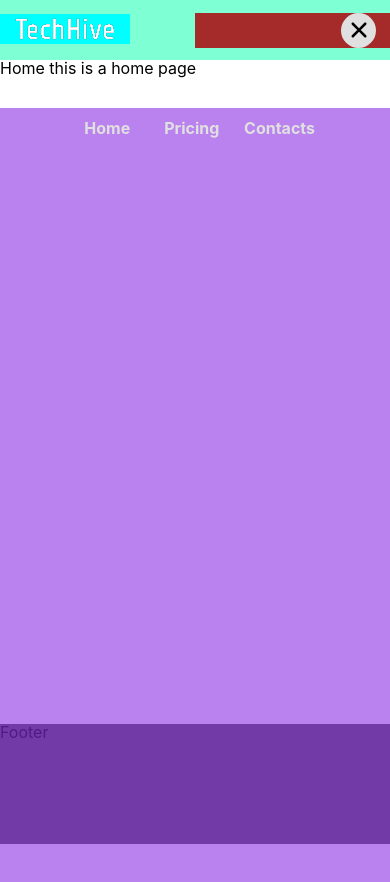
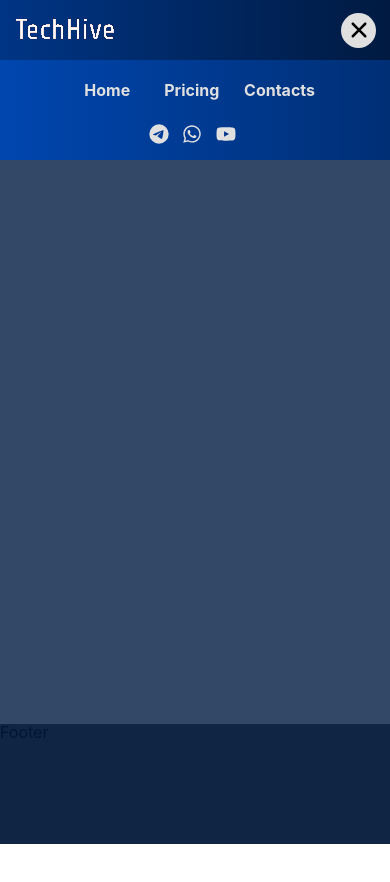
Before and after one commit to Alex-B012/techHive2, a React (Create React App) app: page / in a window 390 px wide. Both pictures are taken after a click on the button 358 px from the left and 30 px from the top of the page. Shown: the top 882 px of the page. After the commit the page ends 844 px from the top, so only its background shows below. Built offline with nearby package versions, Linux system fonts and the light colour scheme; a web font is replaced by a local one.

Commit message:
header completed

```diff
--- a/src/App.css
+++ b/src/App.css
@@ -1,8 +1,6 @@
 @import url('https://fonts.googleapis.com/css2?family=Tomorrow:ital,wght@0,100;0,200;0,300;0,400;0,500;0,600;0,700;0,800;0,900;1,100;1,200;1,300;1,400;1,500;1,600;1,700;1,800;1,900&display=swap');
 
 :root {
-  --header-bg-color: rgb(0, 53, 133);
-  --header-bg-color2: rgb(0, 26, 65);
   --bg-color: #181872;
   --text-color: aquamarine;
   --link-color: rgb(224, 224, 224);
--- a/src/components/Header/BurgerMenu/burgerMenu.css
+++ b/src/components/Header/BurgerMenu/burgerMenu.css
@@ -2,7 +2,6 @@
    display: none;
    justify-content: end;
    padding-right: 7%;
-
 }
 
 .header__burger-btn {
@@ -36,7 +35,6 @@
 @media screen and (max-width: 700px) {
    .header__burger {
       display: grid;
-      background-color: brown;
       min-width: 100px;
    }
 }
--- a/src/components/Header/Header.tsx
+++ b/src/components/Header/Header.tsx
@@ -1,4 +1,4 @@
-import { useState } from 'react'
+import { useState, useEffect } from 'react'
 import "./header.css"
 import { FontAwesomeIcon } from '@fortawesome/react-fontawesome';
 import { headerLinks, headerOuterLinks, burgerBtns } from '../../data/data'
@@ -18,17 +18,41 @@ function Header() {
       setIsMenuOpen(!isMenuOpen);
    };
 
+   const closeMobileMenu = () => {
+      const width = window.innerWidth;
+      console.log('Screen width:', width);
+      if (width > 700) setIsMenuOpen(false)
+
+   };
+
+   useEffect(() => {
+      closeMobileMenu();
+      const handleResize = () => {
+         closeMobileMenu();
+      };
+
+      window.addEventListener('resize', handleResize);
+
+      return () => {
+         window.removeEventListener('resize', handleResize);
+      };
+   }, []);
+
+
+
    return (
       <header>
          <div className="header__row1">
             <Logo link={headerLinks[0]} />
-            <NavBar links={headerLinks} state={isMenuOpen} />
+            <NavBar links={headerLinks} />
             <OuterLinks links={headerOuterLinks} />
             <BurgerMenu state={isMenuOpen} toggleMenuFunc={toggleMenu} />
          </div>
          <div className={`header__row2 ${isMenuOpen ? openMenu : ""}`}>
-            <NavBar links={headerLinks} state={isMenuOpen} />
-            <OuterLinks links={headerOuterLinks} />
+            <div className='header__mobileMenu'>
+               <NavBar links={headerLinks} />
+               <OuterLinks links={headerOuterLinks} />
+            </div>
          </div>
          <div className='header__cover'></div>
       </header>
--- a/src/components/Header/NavBar/NavBar.tsx
+++ b/src/components/Header/NavBar/NavBar.tsx
@@ -9,12 +9,11 @@ interface LinkItem {
 
 interface NavBarProps {
    links: LinkItem[];
-   state: boolean
 }
 
-let openMenu = "openMenu"
 
-function NavBar({ links, state }: NavBarProps) {
+
+function NavBar({ links }: NavBarProps) {
    return (
       <nav className={`header__navbar`}>
          {
--- a/src/components/Header/header.css
+++ b/src/components/Header/header.css
@@ -1,3 +1,12 @@
+:root {
+   --header-bg-color: rgb(0, 53, 133);
+   --header-bg-color2: rgb(0, 26, 65);
+   --header-bg-cover: rgb(0, 26, 65, 0.8);
+   --mobileMenu-bg-color: rgb(0, 70, 175);
+   --mobileMenu-bg-color2: rgb(0, 47, 117);
+}
+
+
 header {
    display: grid;
    grid-area: header;
@@ -6,7 +15,6 @@ header {
    row-gap: 0 10px;
    align-items: center;
    justify-content: center;
-   background: linear-gradient(90deg, var(--header-bg-color) 0%, var(--header-bg-color2)100%);
    z-index: 10;
 }
 
@@ -14,7 +22,7 @@ header {
    display: grid;
    grid-template-columns: 260px 1fr 260px;
    grid-template-rows: 60px;
-   background-color: aqua;
+   background: linear-gradient(90deg, var(--header-bg-color) 0%, var(--header-bg-color2)100%);
    align-items: center;
    justify-content: center;
    margin: 0;
@@ -25,10 +33,25 @@ header {
    display: none;
    grid-template-columns: 1fr;
    grid-template-rows: 100px;
-   background-color: rgba(137, 43, 226, 0.589);
+   justify-content: center;
+   background-color: var(--header-bg-cover);
    margin: 0;
    padding: 0;
+}
 
+.header__mobileMenu {
+   display: none;
+   max-height: 400px;
+   background: linear-gradient(90deg, var(--mobileMenu-bg-color) 0%, var(--mobileMenu-bg-color2)100%);
+}
+
+.openMenu .header__mobileMenu {
+   display: block;
+}
+
+.header__row2 .header__outerLinkList {
+   display: none;
+   margin-top: 20px;
 }
 
 @media screen and (max-width: 750px) {
@@ -36,24 +59,32 @@ header {
       grid-template-columns: 230px 1fr 230px;
       row-gap: 0 3px;
    }
+
+
 }
 
+@media screen and (max-width: 700px) {
+   header {
+      grid-template-rows: 60px 100vh;
+   }
 
-
-@media screen and (max-width: 700px) {
    .header__row1 {
       grid-template-columns: 130px 1fr 130px;
       background-color: aquamarine;
    }
 
    .header__row2 {
-      display: grid;
-      width: 100vw;
-      height: 94vh;
-      margin-bottom: -790px;
+      width: 100%;
+      height: calc(100% - 60px);
+      margin-top: -60px;
    }
 
    .openMenu nav {
+      display: grid;
+      padding-top: 40px;
+   }
+
+   .openMenu {
       display: grid;
    }
 }
@@ -63,4 +94,13 @@ header {
       grid-template-columns: 1fr 1fr;
       background-color: aquamarine;
    }
+
+   .openMenu .header__outerLinkList {
+      display: grid;
+   }
+
+   .openMenu nav {
+      display: grid;
+      padding-top: 20px;
+   }
 }
--- a/src/components/Logo/logo.css
+++ b/src/components/Logo/logo.css
@@ -11,6 +11,5 @@
       max-width: 130px;
       min-height: 30px;
       padding: 0 15px;
-      background-color: aqua;
    }
 }
--- a/src/components/OuterLinks/OuterLinks.tsx
+++ b/src/components/OuterLinks/OuterLinks.tsx
@@ -14,12 +14,11 @@ interface OuterLinksProps {
    links: OuterLink[];
 }
 
-
-function OuterLinks({ links }: OuterLinksProps) {
+function OuterLinks({ links, }: OuterLinksProps) {
    return (
-      <div className="header__outerLinkList">
+      <div className={`header__outerLinkList `}>
          {links.map((link) => {
-            return <Link key={link.id} to={link.url} className='header__outerLink'><FontAwesomeIcon icon={link.icon} className="header__outerIcon" /></Link>;
+            return <Link key={link.id} to={link.url} className={`header__outerLink `}><FontAwesomeIcon icon={link.icon} className="header__outerIcon" /></Link>;
          })}
       </div>
    )
--- a/src/components/OuterLinks/outerLinks.css
+++ b/src/components/OuterLinks/outerLinks.css
@@ -2,7 +2,6 @@
    display: grid;
    grid-template-columns: 1fr 1fr 1fr;
    justify-self: end;
-   /* margin: 0 30px; */
    width: 100px;
 }
 
@@ -31,10 +30,8 @@
 @media screen and (max-width: 700px) {
    .header__outerLinkList {
       justify-self: center;
-      background-color: coral;
    }
 }
-
 
 @media screen and (max-width: 500px) {
    .header__outerLinkList {
```
Also changed, not shown: src/components/Header/NavBar/navbar.css (+0 -8 lines).
